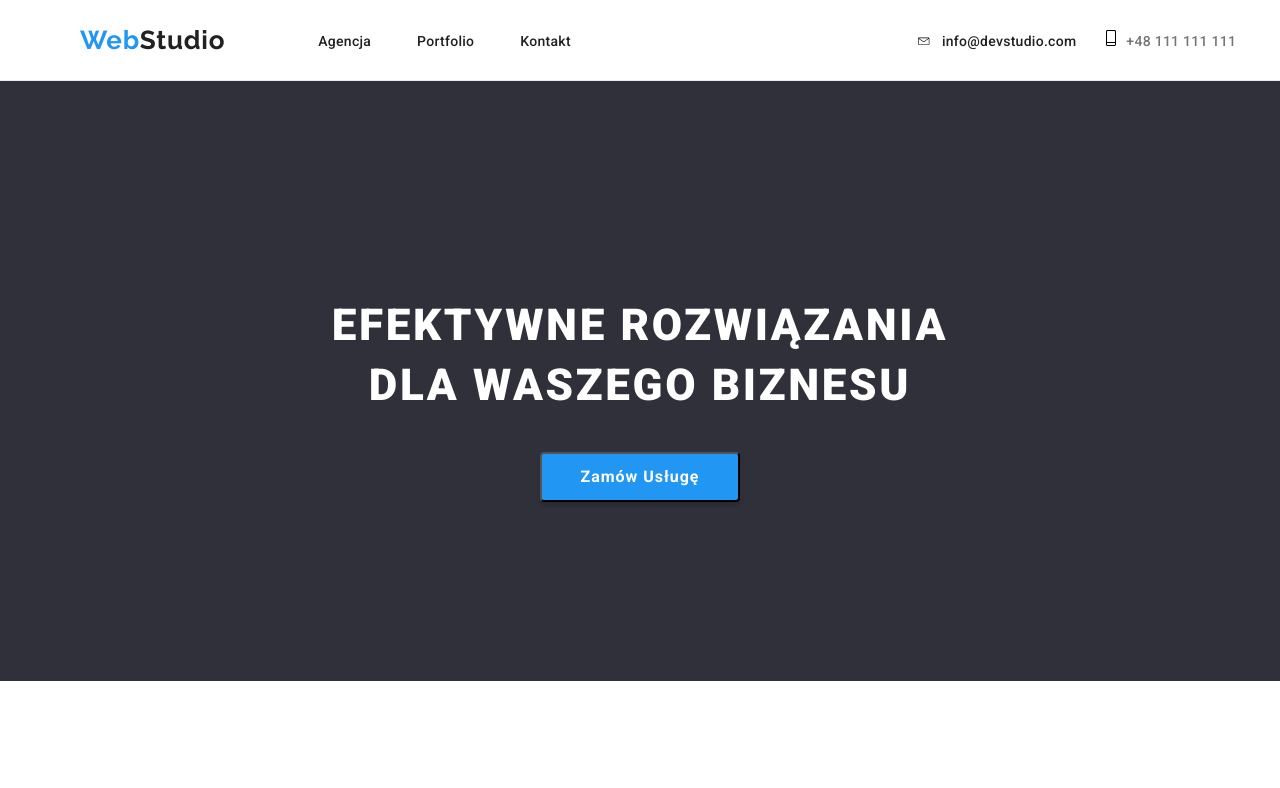
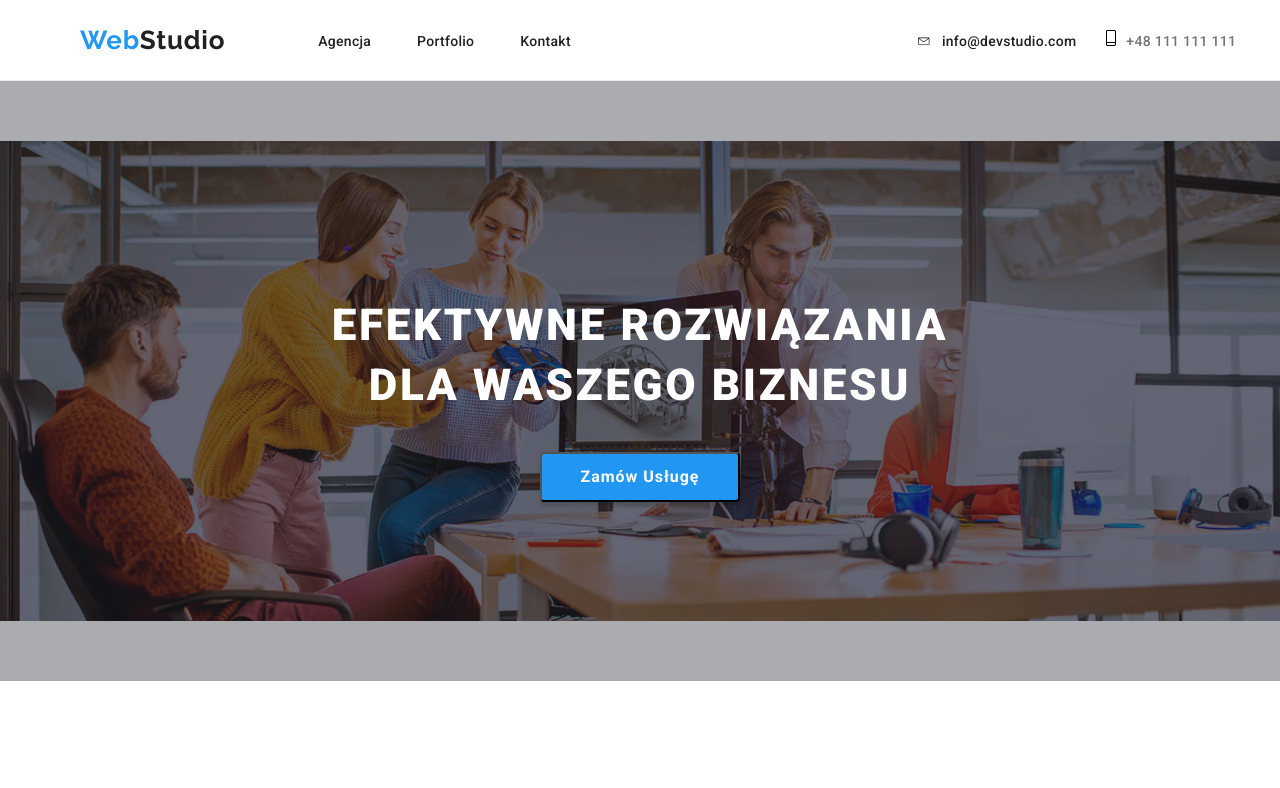
Before and after one commit to KrisDut/goit-markup-hw-04, a plain HTML site: page index.html in a window 1280 px wide. Shown: the top 788 px of the page. Drawn offline with nearby package versions, Linux system fonts and the light colour scheme.

Commit message:
background image

```diff
--- a/index.html
+++ b/index.html
@@ -49,10 +49,12 @@
     </header>
     <main>
       <section class="section-1-index">
-        <h1 class="h1-index">EFEKTYWNE ROZWIĄZANIA DLA WASZEGO BIZNESU</h1>
-        <button class="button-index">
-          <a class="zamow">Zamów Usługę</a>
-        </button>
+        <div class="bg">
+          <h1 class="h1-index">EFEKTYWNE ROZWIĄZANIA DLA WASZEGO BIZNESU</h1>
+          <button class="button-index">
+            <a class="zamow">Zamów Usługę</a>
+          </button>
+        </div>
       </section>
       <section class="section-2-index">
         <div class="container">
--- a/style.css
+++ b/style.css
@@ -30,7 +30,6 @@ ul {
 }
 
 .webstudio-nav {
-  width: 19.833%;
   height: 31px;
   font-family: Raleway;
   font-style: normal;
@@ -102,7 +101,7 @@ ul {
   text-decoration: none;
   color: #212121;
   cursor: pointer;
-  align-items: center;
+  align-items: stretch;
   margin-right: 30px;
 }
 
@@ -120,7 +119,7 @@ ul {
   text-decoration: none;
   color: #757575;
   cursor: pointer;
-  align-items: center;
+  align-items: stretch;
 }
 
 .agencja-nav:hover,
@@ -147,10 +146,24 @@ ul {
 
 .section-1-index {
   height: 600px;
-  left: 0px;
   top: 80px;
-  background: #2f303a;
+  max-width: 1600px;
+  background-image: url("./images/backgound.png");
+  margin: 0 auto;
+  background-size: contain;
+  background-repeat: no-repeat;
+  background-position: 50% 50%;
   display: flex;
+  flex-direction: column;
+  align-items: center;
+  justify-content: center;
+}
+
+.bg {
+  height: 100%;
+  width: 100%;
+  background-color: rgba(47, 48, 58, 0.4);
+  display: inline-flex;
   flex-direction: column;
   align-items: center;
   justify-content: center;
```
Also changed, not shown: images/backgound.png (added).
